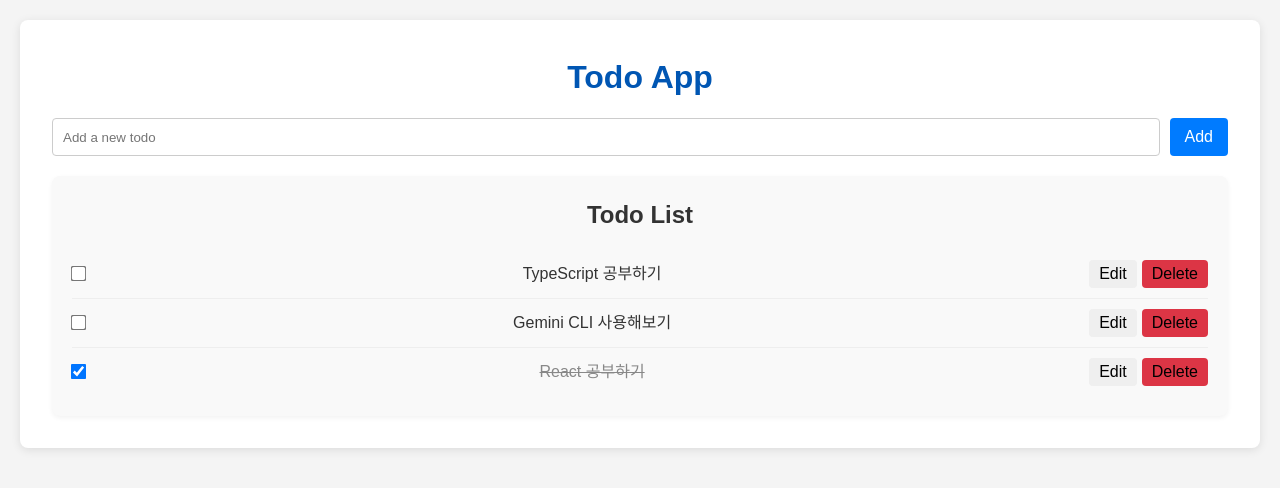
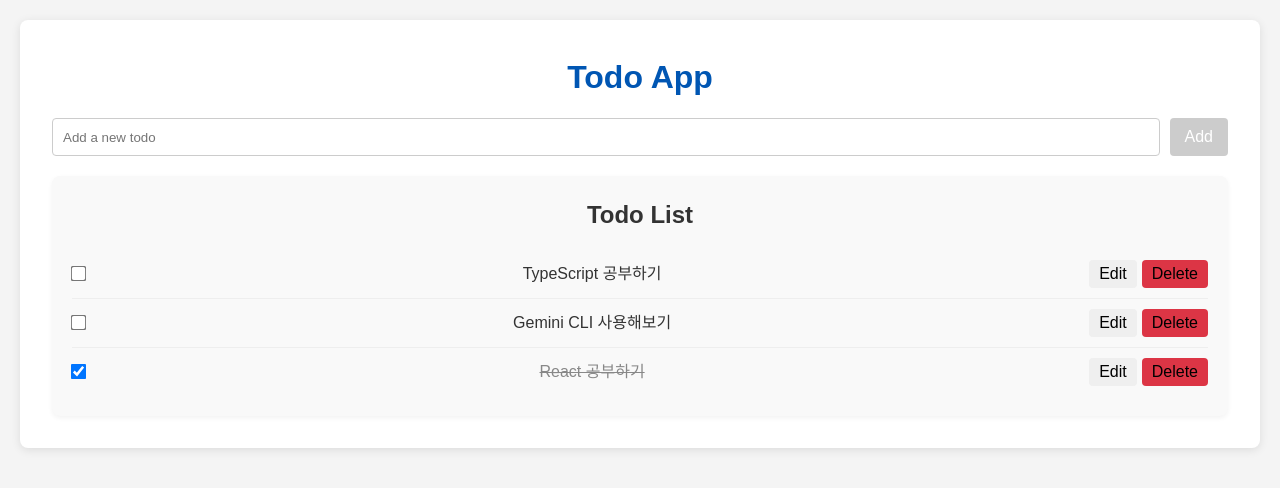
Before and after one commit to jaegap-tech/todolist-app, a React (Vite) app in the folder todolist-app/: page / in a window 1280 px wide. Shown: the top 488 px of the page. Built offline with nearby package versions, Linux system fonts and the light colour scheme.

Commit message:
feat: Add 버튼 비활성화 기능 추가
- 입력창이 비어있을 때 Add 버튼 비활성화

- 관련 테스트 코드 추가 및 수정

```diff
--- a/todolist-app/src/components/AddTodoForm.tsx
+++ b/todolist-app/src/components/AddTodoForm.tsx
@@ -29,6 +29,11 @@ const Button = styled.button`
   &:hover {
     background-color: #0056b3;
   }
+
+  &:disabled {
+    background-color: #ccc;
+    cursor: not-allowed;
+  }
 `;
 
 const VisuallyHiddenLabel = styled.label`
@@ -50,15 +55,16 @@ const AddTodoForm: React.FC<AddTodoFormProps> = ({ onAddTodo }) => {
   const handleSubmit = (e: React.FormEvent) => {
     e.preventDefault();
     const trimmedText = text.trim();
-    setText('');
 
     if (!trimmedText) {
       setHasError(true);
+      setText(''); // Clear input on invalid submission
       return;
     }
 
+    onAddTodo(trimmedText);
+    setText('');
     setHasError(false);
-    onAddTodo(trimmedText);
   };
 
   const handleChange = (e: React.ChangeEvent<HTMLInputElement>) => {
@@ -67,6 +73,8 @@ const AddTodoForm: React.FC<AddTodoFormProps> = ({ onAddTodo }) => {
       setHasError(false);
     }
   };
+
+  const isInputEmpty = text.trim() === '';
 
   return (
     <Form onSubmit={handleSubmit}>
@@ -82,7 +90,7 @@ const AddTodoForm: React.FC<AddTodoFormProps> = ({ onAddTodo }) => {
         aria-describedby={hasError ? 'add-todo-error' : undefined}
       />
       {hasError && <span id="add-todo-error" style={{ color: 'red', fontSize: '0.8em' }}>Todo cannot be empty</span>}
-      <Button type="submit" aria-label="Add todo">Add</Button>
+      <Button type="submit" aria-label="Add todo" disabled={isInputEmpty}>Add</Button>
     </Form>
   );
 };
```
Also changed, not shown: 1 other file (tests, documents, lock files or other folders).
